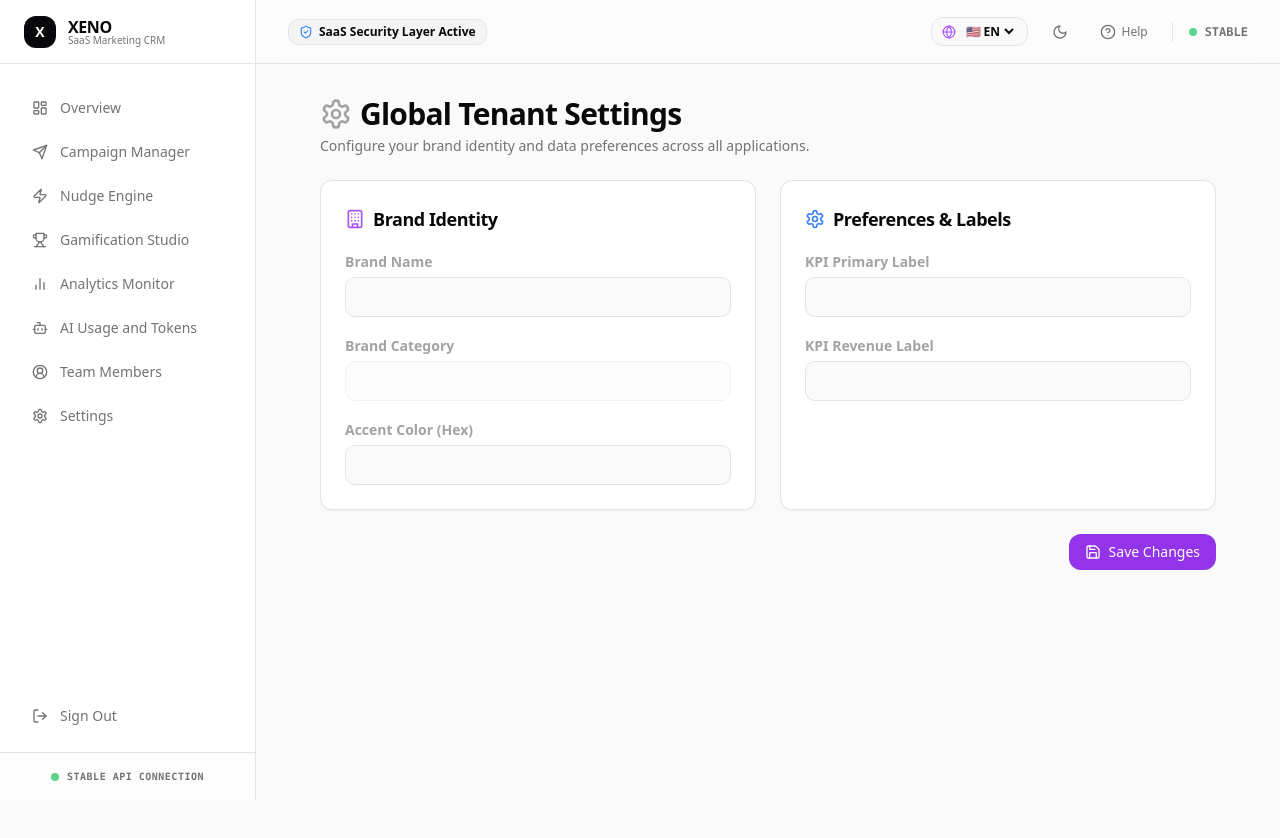
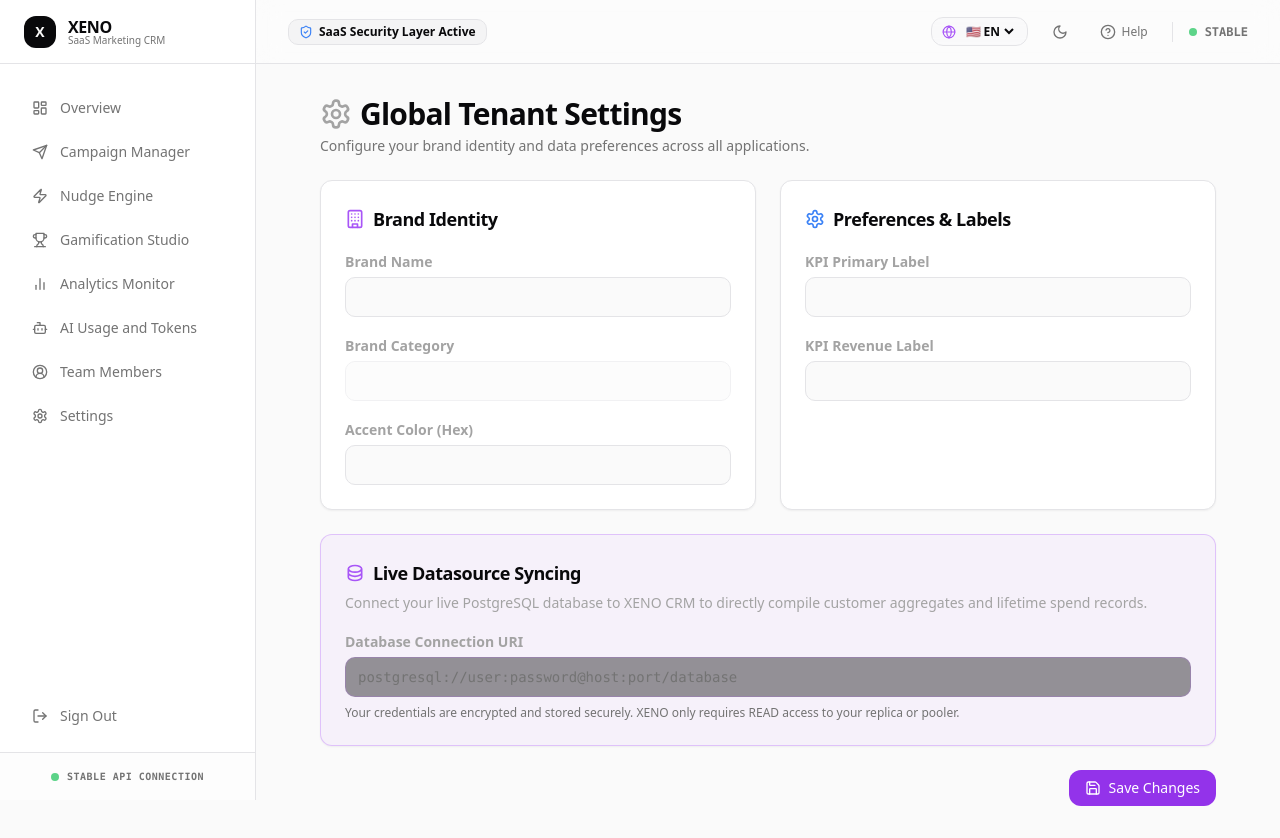
Before and after one commit to Shashikumar-ezhilarasu/XENO-INSIGHTS, a Next.js app in the folder frontend/: page /settings in a window 1280 px wide. Before the commit the page ends 800 px from the top, so only its background shows below. Built offline with nearby package versions, Linux system fonts and the light colour scheme; no server answers; sample sign-in values are in the browser's storage.

Commit message:
feat: implement database URI syncing via tenant settings
Added a dedicated Database Connection section in Settings allowing merchants to paste their PostgreSQL replica string. Added dbUri to Prisma TenantPreferences schema.

```diff
--- a/frontend/src/app/(app)/settings/page.tsx
+++ b/frontend/src/app/(app)/settings/page.tsx
@@ -15,7 +15,8 @@ export default function SettingsPage() {
     brandCategory: '',
     accentColor: '',
     kpiPrimaryLabel: '',
-    kpiRevenueLabel: ''
+    kpiRevenueLabel: '',
+    dbUri: ''
   });
 
   useEffect(() => {
@@ -25,7 +26,8 @@ export default function SettingsPage() {
         brandCategory: tenant.brandCategory || '',
         accentColor: tenant.accentColor || '',
         kpiPrimaryLabel: tenant.preferences?.kpiPrimaryLabel || '',
-        kpiRevenueLabel: tenant.preferences?.kpiRevenueLabel || ''
+        kpiRevenueLabel: tenant.preferences?.kpiRevenueLabel || '',
+        dbUri: tenant.preferences?.dbUri || ''
       });
     }
   }, [tenant]);
@@ -133,6 +135,35 @@ export default function SettingsPage() {
             </div>
           </CardContent>
         </Card>
+
+        <Card className="md:col-span-2 border-purple-500/30 bg-purple-500/5">
+          <CardHeader>
+            <CardTitle className="flex items-center gap-2 text-lg">
+              <svg className="w-5 h-5 text-purple-500" fill="none" viewBox="0 0 24 24" stroke="currentColor">
+                <path strokeLinecap="round" strokeLinejoin="round" strokeWidth={2} d="M4 7v10c0 2.21 3.582 4 8 4s8-1.79 8-4V7M4 7c0 2.21 3.582 4 8 4s8-1.79 8-4M4 7c0-2.21 3.582-4 8-4s8 1.79 8 4m0 5c0 2.21-3.582 4-8 4s-8-1.79-8-4" />
+              </svg>
+              Live Datasource Syncing
+            </CardTitle>
+            <p className="text-sm text-neutral-400">
+              Connect your live PostgreSQL database to XENO CRM to directly compile customer aggregates and lifetime spend records.
+            </p>
+          </CardHeader>
+          <CardContent className="space-y-4">
+            <div>
+              <label className="text-sm font-semibold text-neutral-400">Database Connection URI</label>
+              <Input
+                type="password"
+                placeholder="postgresql://user:password@host:port/database"
+                value={formData.dbUri}
+                onChange={e => setFormData({ ...formData, dbUri: e.target.value })}
+                className="mt-1 font-mono text-sm bg-black/40 border-purple-500/20 focus:border-purple-500"
+              />
+              <p className="text-xs text-neutral-500 mt-2">
+                Your credentials are encrypted and stored securely. XENO only requires READ access to your replica or pooler.
+              </p>
+            </div>
+          </CardContent>
+        </Card>
       </div>
 
       <div className="flex justify-end">
--- a/frontend/src/lib/authContext.tsx
+++ b/frontend/src/lib/authContext.tsx
@@ -39,6 +39,7 @@ interface TenantProfile {
     productLabels: Record<string, string>;
     defaultSpinPrizes: string;
     primaryCampaignGoal: string;
+    dbUri?: string;
   } | null;
 }
 
```
Also changed, not shown: 2 other files (tests, documents, lock files or other folders).
